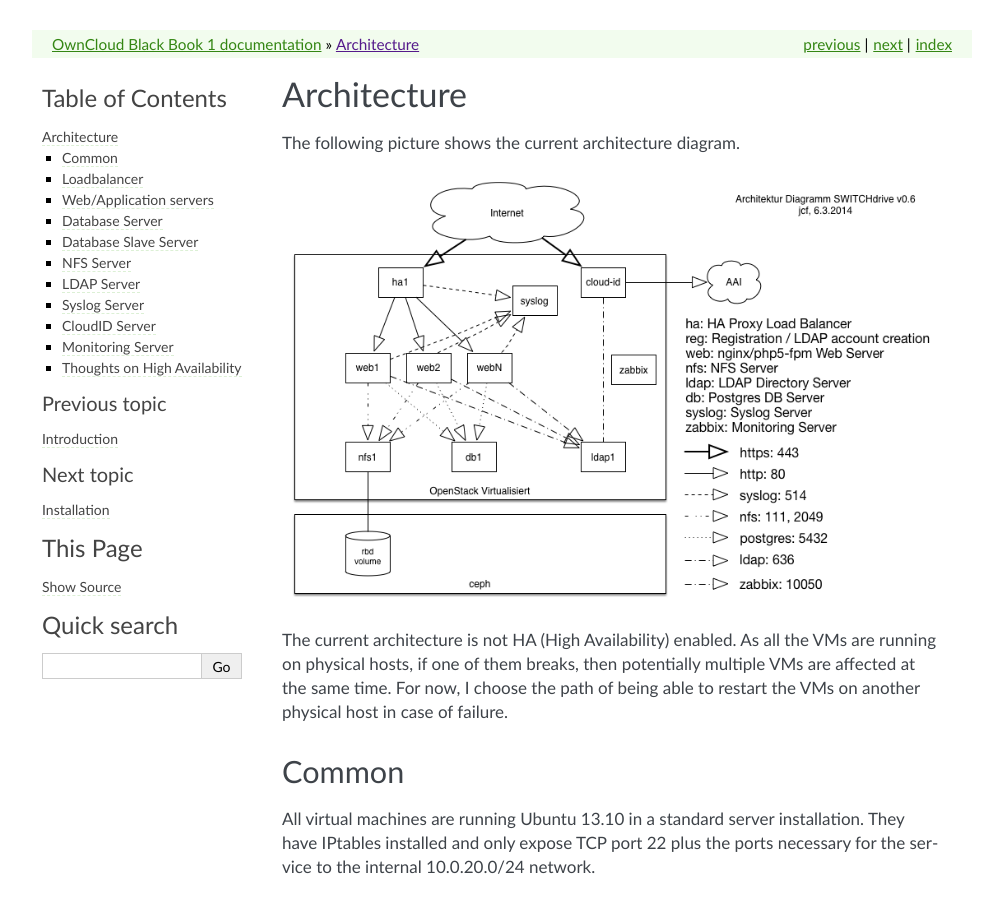
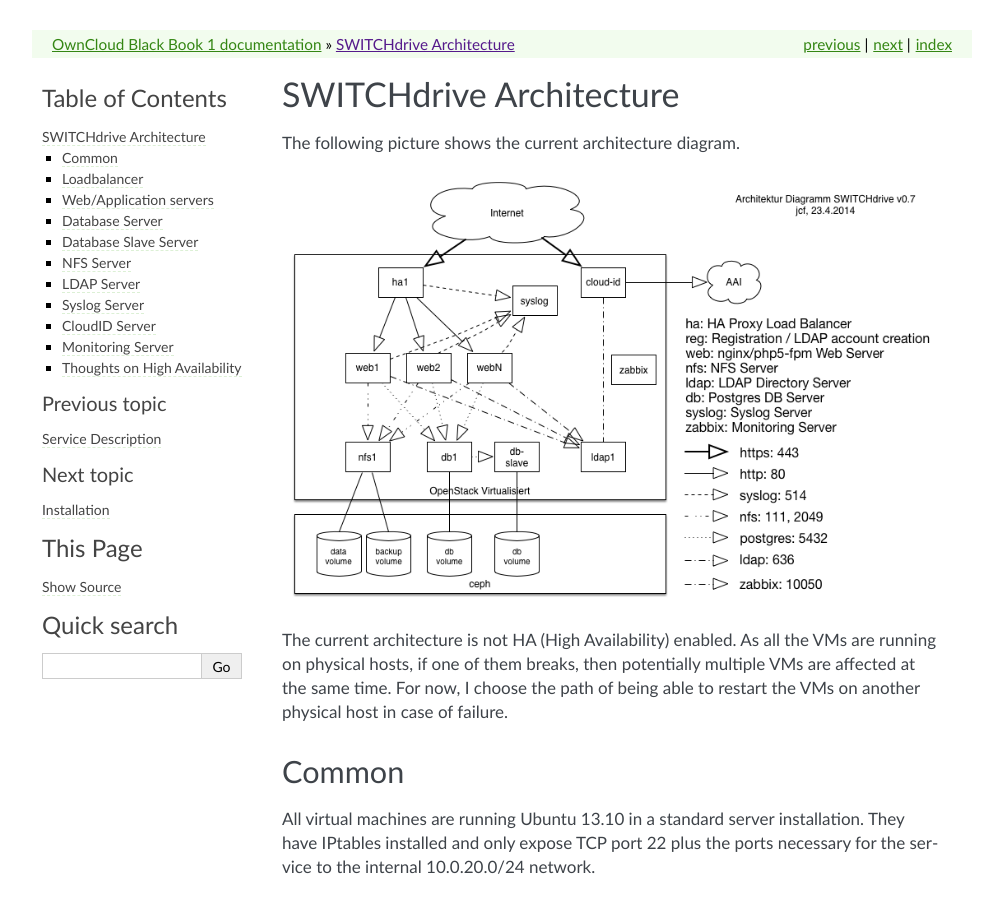
Before and after one commit to switch-ch/cloudservice-owncloud, a Sphinx documentation site: the page built from source/switch/architecture.rst, in a window 1280 px wide and 900 px high. Shown: the whole window, without its empty margins (138-1141 px from the left). Built offline with Sphinx 7.4.7, drawn with Linux system fonts in a browser that asks for light colours; some of the changed text lies outside the part shown.

Commit message:
moved SWITCH specifica to source/switch
Other implementors can now create their own directories to keep things
organized

```diff
--- a/source/index.rst
+++ b/source/index.rst
@@ -12,8 +12,9 @@
    :maxdepth: 2
 
    intro
-   architecture
-   installation
+   service-description
+   switch/architecture
+   switch/installation
    experiences
 
 Indices and tables
--- a/source/architecture.rst
+++ b/source/switch/architecture.rst
@@ -1,10 +1,10 @@
-Architecture
-============
+SWITCHdrive Architecture
+========================
 
 
 The following picture shows the current architecture diagram.
 
-.. image:: images/architecture/Architekturdiagramm06.png
+.. image:: images/architecture/Architekturdiagramm0.7.png
 
 
 The current architecture is not HA (High Availability) enabled. As all the VMs
```
Also changed, not shown: source/service-description.rst (added, +16 -0 lines), source/switch/images/architecture/Architekturdiagramm0.7.png (added), source/switch/images/architecture/Architekturdiagramm06.png (renamed from source/images/architecture/Architekturdiagramm06.png), source/switch/installation.rst (renamed from source/installation.rst).
